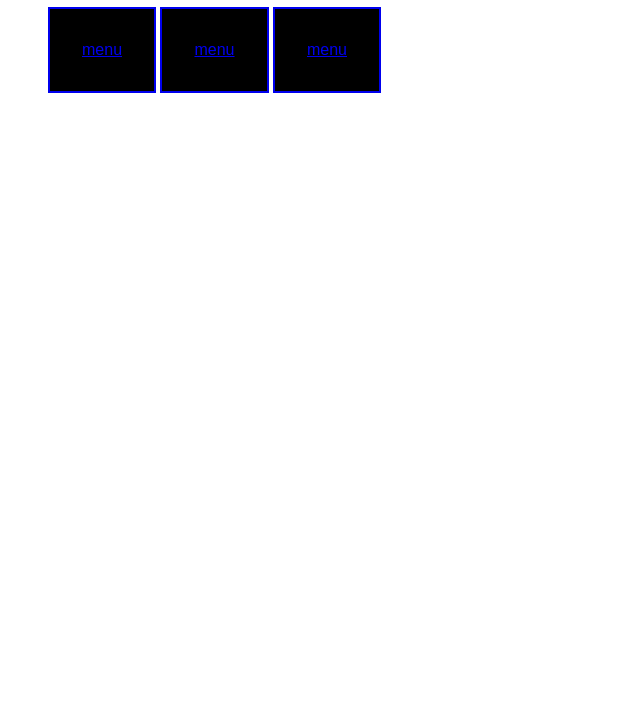
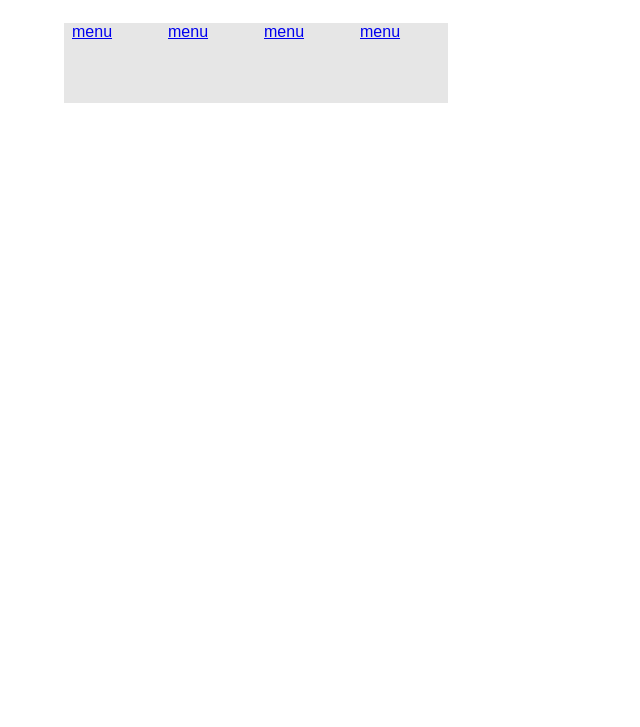
Before and after one commit to benmarley/code-pen-to-scss, a plain HTML site: page index.html in a window 1280 px wide. Shown: the part 73-800 px from the top of the page, without its empty margins (0-640 px from the left). Drawn offline with Linux system fonts and the light colour scheme.

Commit message:
feat(css)(html): update css transition
Update the code to create hover nav state

Li expands as well

```diff
--- a/index.html
+++ b/index.html
@@ -11,13 +11,15 @@
 <body>
 	<!-- http://codepen.io/Jeruva/pen/LuBqw-->
 
-	<h1>Code Pen to Scss</h1>
+
 
 	<script src="js/main.js"></script>
 
 	<header>
-		<nav>
-			<ul class="navigation">
+		<h1 class="title-heading">Code Pen to Scss</h1>
+		<nav class="navigation">
+			<ul>
+				<li><a href="#">menu</a></li>
 				<li><a href="#">menu</a></li>
 				<li><a href="#">menu</a></li>
 				<li><a href="#">menu</a></li>
--- a/scss/_base.scss
+++ b/scss/_base.scss
@@ -1,5 +1,8 @@
 $white: #fff;
 
+$grey: #E6E6E6;
+
 $black: #000000;
+$med-grey: #949494;
 
 $font: sans-serif;
--- a/scss/_mixins.scss
+++ /dev/null
@@ -1,6 +0,0 @@
-@mixin menubutton ($color) {
-	padding: 2em;
-	background-color: $color;
-	border: 2px solid;
-	display: inline-block;
-}
--- a/scss/components/main.scss
+++ b/scss/components/main.scss
@@ -21,12 +21,42 @@ body {
 	font-family: $font;
 }
 
-.navigation {
+.title-heading{
+	margin-bottom: 10em;
+}
+
+ul {
+	margin: 1em;
+	height: 8em;
+	position: absolute;
+	top: 5em;
+
+
+
 	li{
-		display: inline-block;
+		padding: 0em .5em 5em .5em;
+		display: block;
+		float: left;
+		margin-right: 0;
+		background: ($grey)
 	}
 	a {
-		@include menubutton ($black);
+		background: black;
+		height: 0px;
+		display: block;
+		width: 5em;;
+		position: relative;
+	&:hover {
+		height: 80px;
+		transition: all 500ms ease;
+	}
 
 	}
+
+
 }
+li:first-child a {
+	&:hover {
+	background-color: green;
+}
+}
```
Also changed, not shown: css/style.css, 1 other file.
